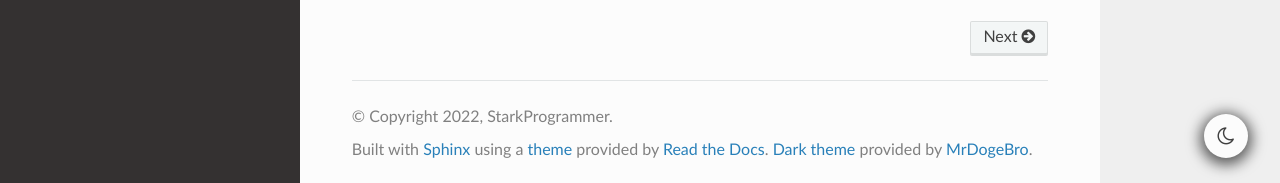
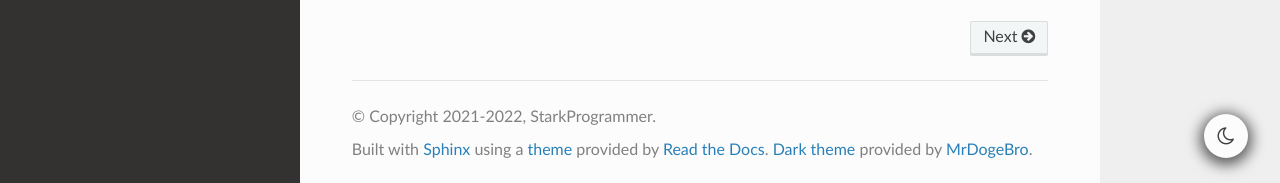
Before and after one commit to ShivangKakkar/pystark, a Sphinx documentation site: the page built from docs/index.rst, in a window 1280 px wide and 1002 px high. Shown: the part 816-999 px from the top of the window. Built offline with Sphinx 7.4.7 and the Read the Docs theme 2.0.0, drawn with Linux system fonts in a browser that asks for light colours.

```diff
--- a/docs/conf.py
+++ b/docs/conf.py
@@ -1,27 +1,29 @@
 project = 'PyStark'
-copyright = '2022, StarkProgrammer'
+copyright = '2021-2022, StarkProgrammer'
 author = 'StarkProgrammer'
-release = '2022'
+release = '2021-2022'
 extensions = [
-    # "myst_parser",
     "sphinx_copybutton",
     "sphinx_rtd_theme",
     "sphinx_rtd_dark_mode",
-    "sphinx_toolbox.confval",
-    "sphinx_toolbox.github",
-    "sphinx_toolbox.sidebar_links"
+    # "sphinx_toolbox.confval",
+    # "sphinx_toolbox.github",
+    # "sphinx_toolbox.sidebar_links",
+    # "myst_parser"
 ]
-# latex_engine = "xelatex"
-templates_path = ['_templates']
+templates_path = ['templates']
 exclude_patterns = ['_build', 'Thumbs.db', '.DS_Store']
 html_theme = 'sphinx_rtd_theme'
+html_favicon = 'favicon.ico'
+copybutton_prompt_text = "$ "
+default_dark_mode = False
+
+# latex_engine = "xelatex"
 # html_theme_options = {"logo_only": True}
 # html_logo = "pystark.png"
-html_favicon = 'favicon.ico'
 # html_static_path = ['_static']
-copybutton_prompt_text = "$ "
-default_dark_mode = False
-github_username = 'StarkBotsIndustries'
-github_repository = 'pystark'
+# github_username = 'StarkBotsIndustries'
+# github_repository = 'pystark'
 
-# .. confval:: text
+# .. confval:: text,
+# sidebar, github
--- a/docs/requirements.txt
+++ b/docs/requirements.txt
@@ -1,4 +1,4 @@
 sphinx-rtd-theme
 sphinx-copybutton
 sphinx-rtd-dark-mode
-sphinx-toolbox
+# sphinx-toolbox
```
Also changed, not shown: docs/README.md (added, +3 -0 lines), docs/templates/breadcrumbs.html (renamed from docs/_templates/breadcrumbs.html).
